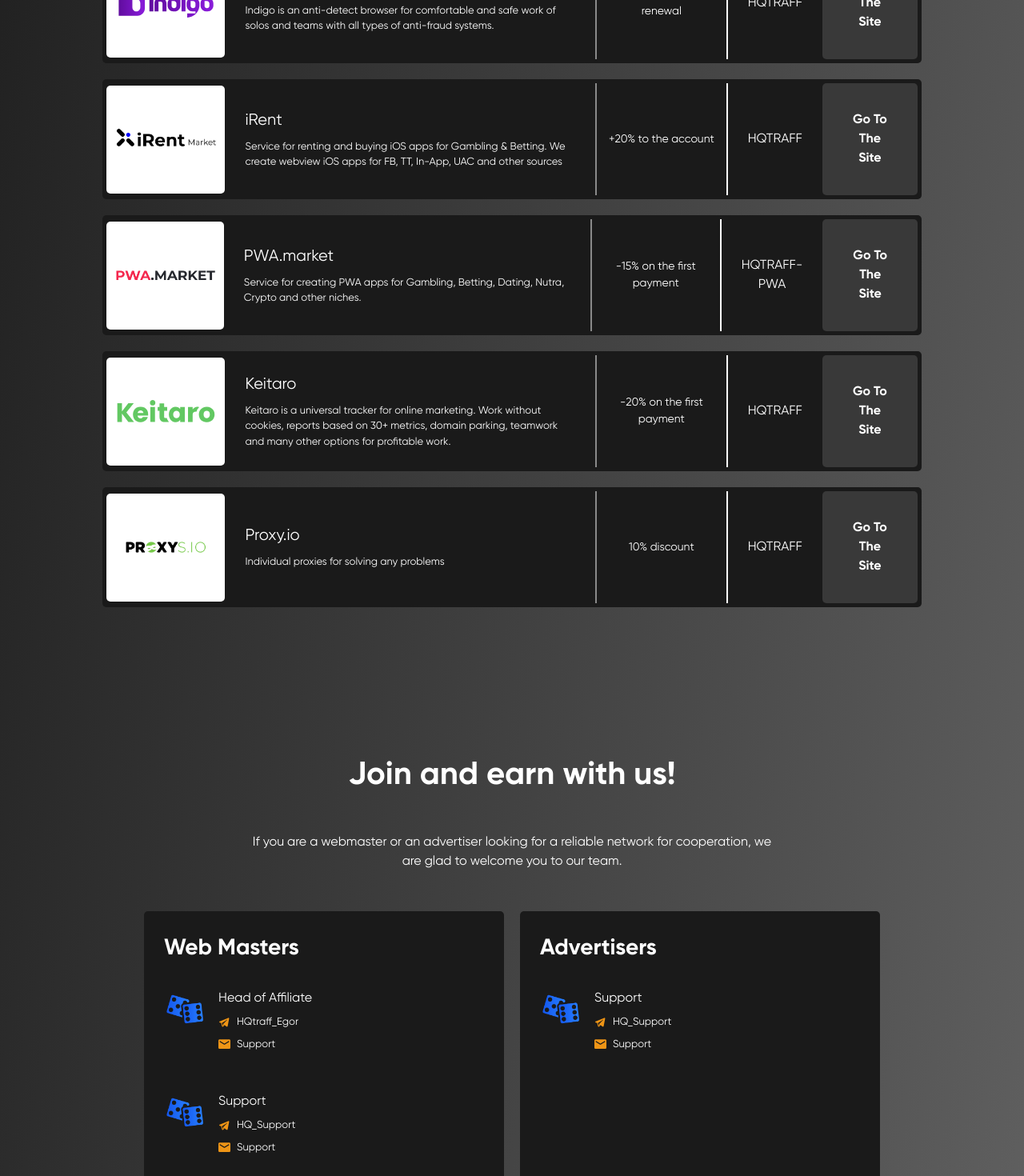
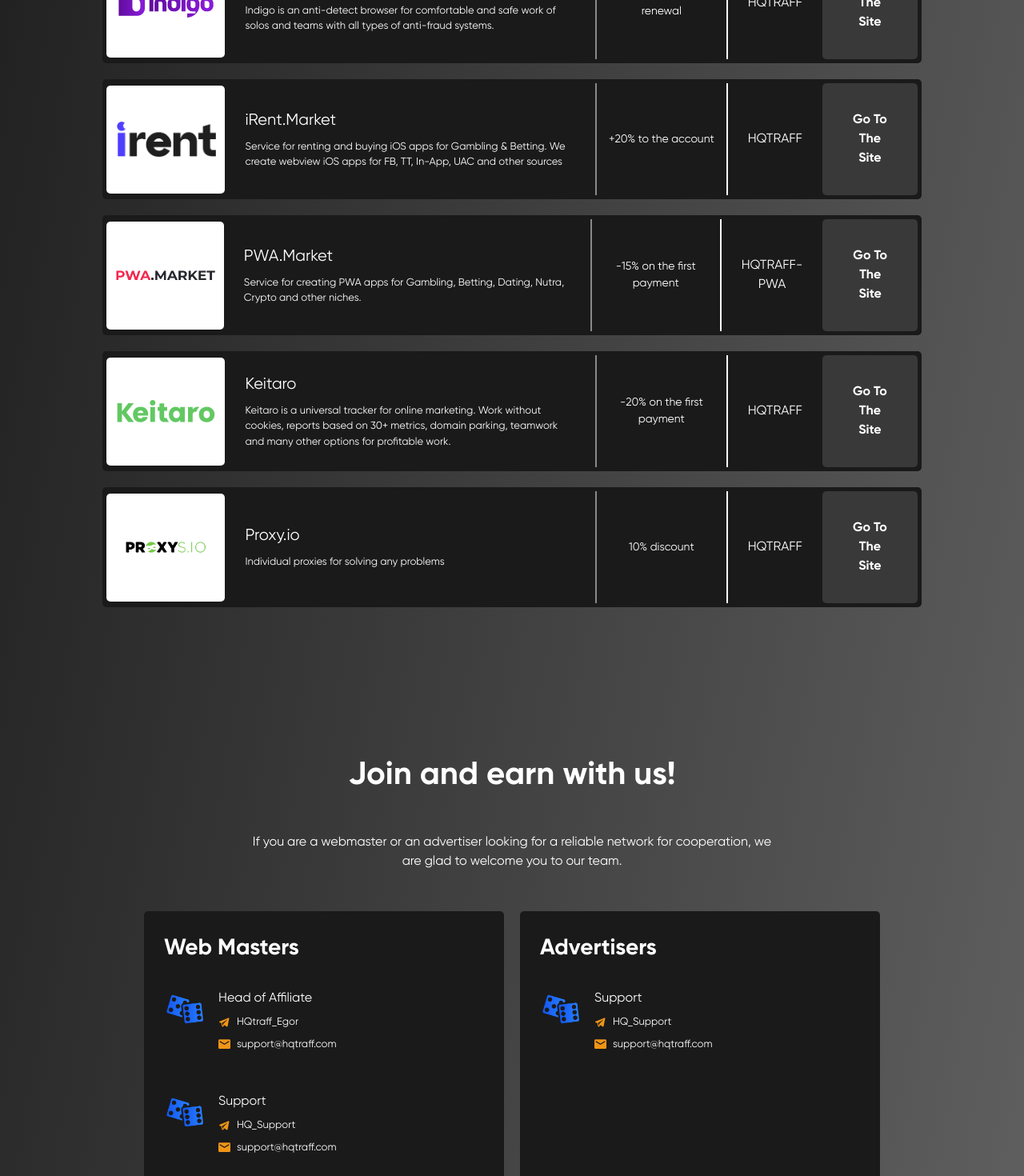
Before and after one commit to wahiddhrubo/hqtraff, a Next.js app: page / in a window 1280 px wide. Shown: the part 5100-6570 px from the top of the page at 80% size. Built offline with nearby package versions, Linux system fonts and the light colour scheme.

Commit message:
Revisions

```diff
--- a/components/landing/joinUs.js
+++ b/components/landing/joinUs.js
@@ -142,7 +142,7 @@
                       height={15}
                       className={styles.icon}
                     />
-                    Support
+                    support@hqtraff.com
                   </a>
                 </div>
               </div>
--- a/components/landing/partner.js
+++ b/components/landing/partner.js
@@ -118,7 +118,7 @@
     },
     {
       id: "10",
-      name: "iRent",
+      name: "iRent.Market",
       description:
         "iRent Market is a bot for renting applications in the AppStore.",
       offer: "+20% to the account",
@@ -128,7 +128,7 @@
     },
     {
       id: "11",
-      name: "PWA.market",
+      name: "PWA.Market",
       description: "Multifunctional PWA app builder for any vertical",
       offer: "-15% on the first payment",
       image: "/images/promo-11.png",
```
Also changed, not shown: public/images/promo-10.png.
